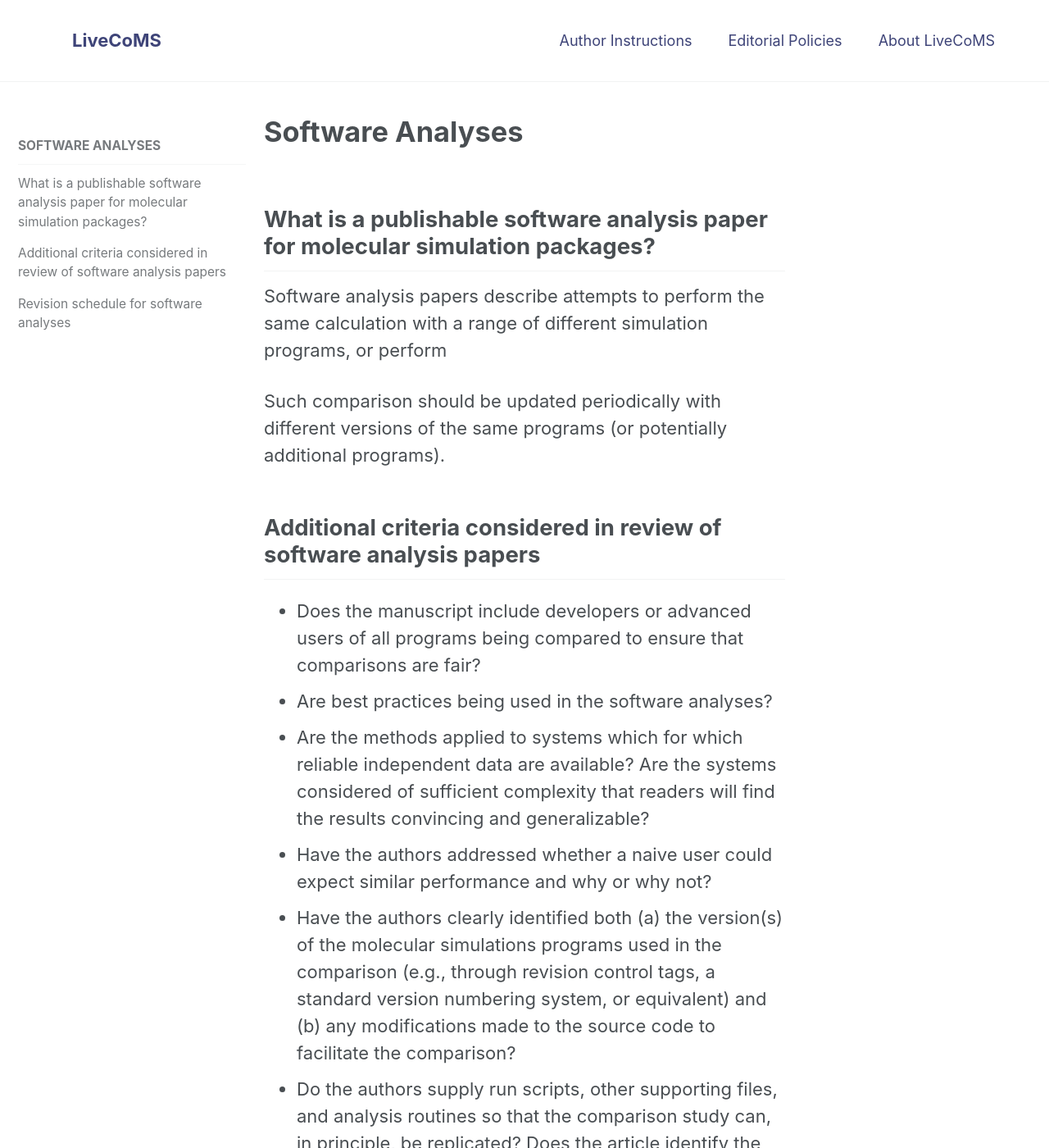
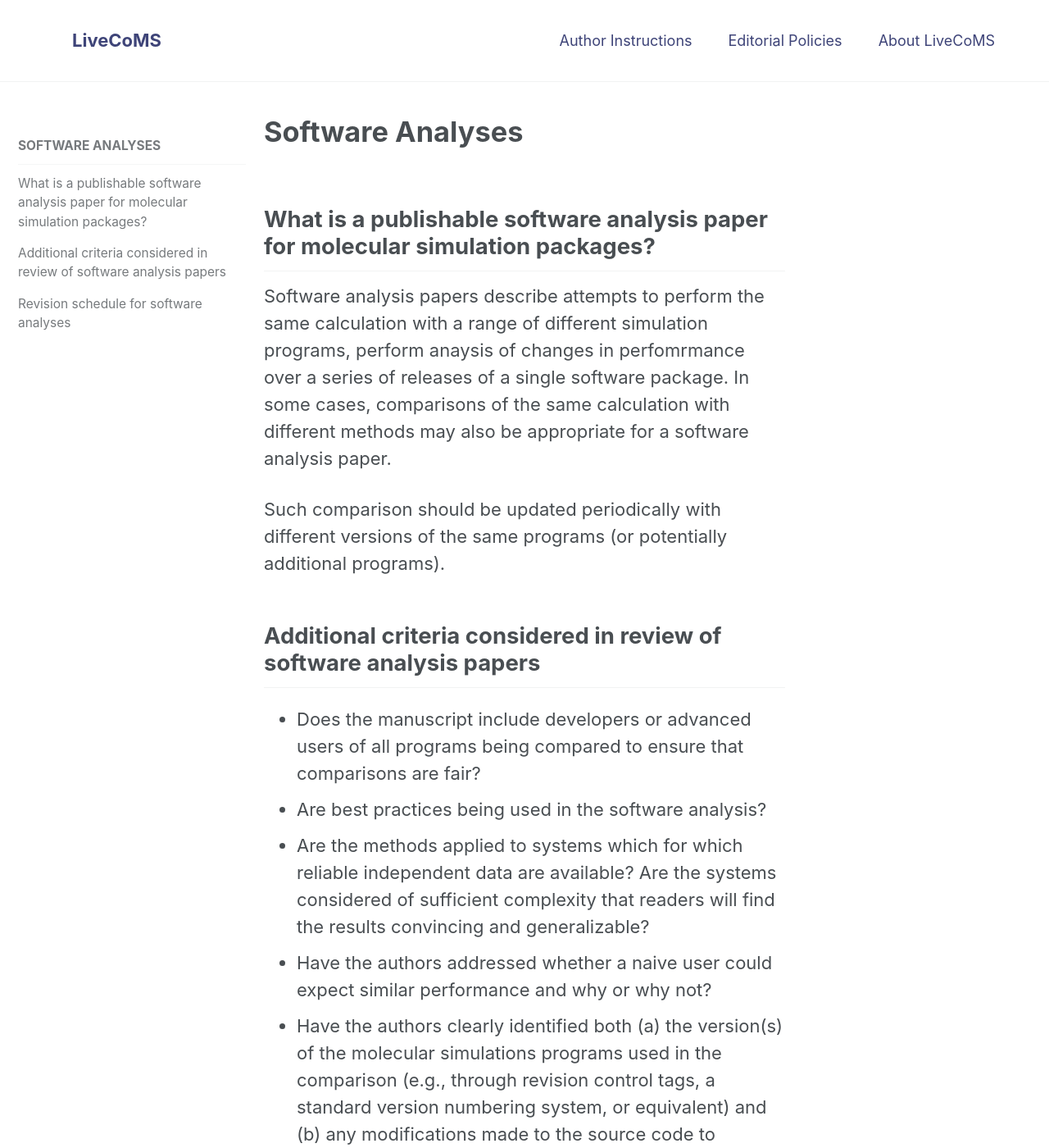
Before and after one commit to livecomsjournal/livecomsjournal.github.io, a Jekyll site: the page built from _author_instructions/04_software_analyses.md, in a window 1280 px wide and 1400 px high. Shown: the whole window at 82% size. Built offline with Jekyll 4.4.1, drawn with Linux system fonts in a browser that asks for light colours; some of the changed text lies outside the part shown.

Commit message:
Some tweaks to text.

```diff
--- a/_author_instructions/04_software_analyses.md
+++ b/_author_instructions/04_software_analyses.md
@@ -10,7 +10,7 @@ permalink: /authors/software_analyses/
 ## What is a publishable software analysis paper for molecular simulation packages?
 
 Software analysis papers describe attempts to perform the same
-calculation with a range of different simulation programs, or perform
+calculation with a range of different simulation programs, perform anaysis of changes in perfomrmance over a series of releases of a single software package.  In some cases, comparisons of the same calculation with different methods may also be appropriate for a software analysis paper.
 
 Such comparison should be updated periodically with different versions of
 the same programs (or potentially additional programs).
@@ -18,7 +18,7 @@ the same programs (or potentially additional programs).
 
 ## Additional criteria considered in review of software analysis papers
 * Does the manuscript include developers or advanced users of all programs being compared to ensure that comparisons are fair?
-* Are best practices being used in the software analyses?
+* Are best practices being used in the software analysis?
 * Are the methods applied to systems which for which reliable independent data are available?  Are the systems considered of sufficient complexity that readers will find the results convincing and generalizable?
 * Have the authors addressed whether a naive user could expect similar performance and why or why not?
 * Have the authors clearly identified both (a) the version(s) of the molecular simulations programs used in the comparison (e.g., through revision control tags, a standard version numbering system, or equivalent) and (b) any modifications made to the source code to facilitate the comparison?
```
Also changed, not shown: other parts of _author_instructions/04_software_analyses.md (+1 -1 lines).
